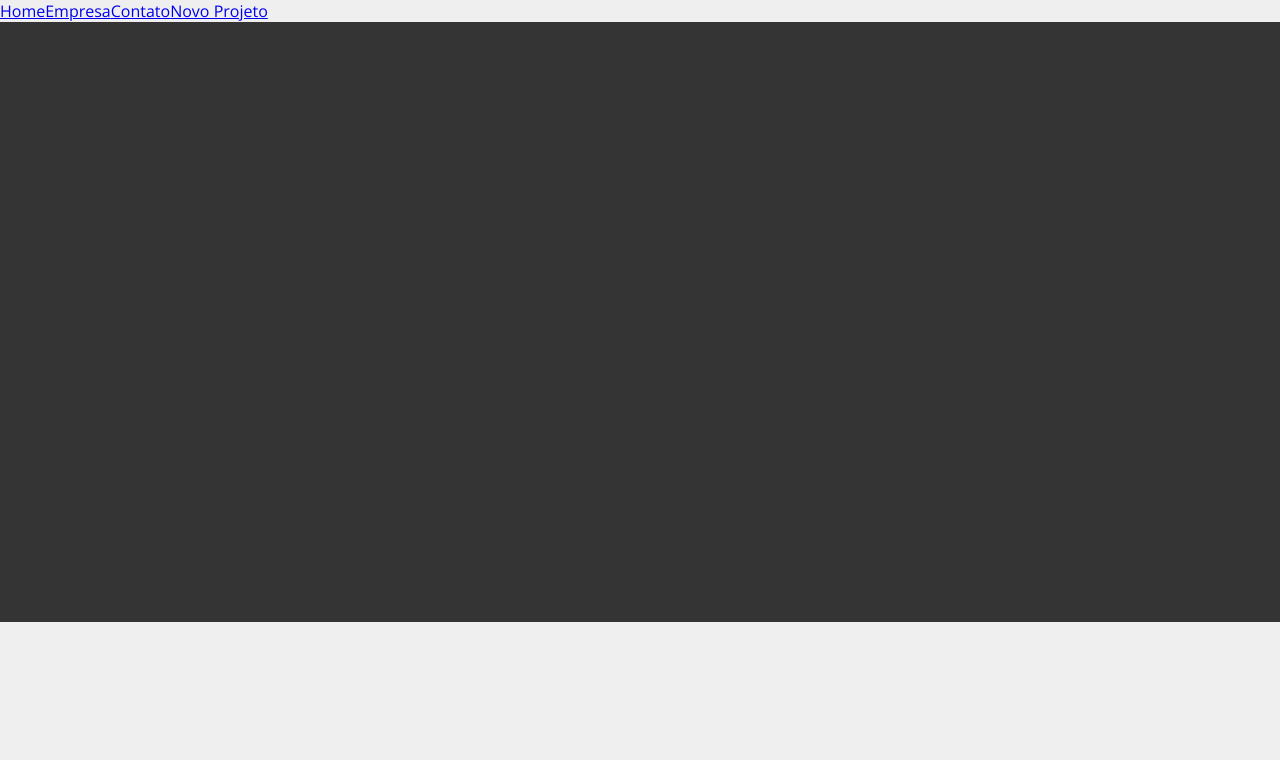
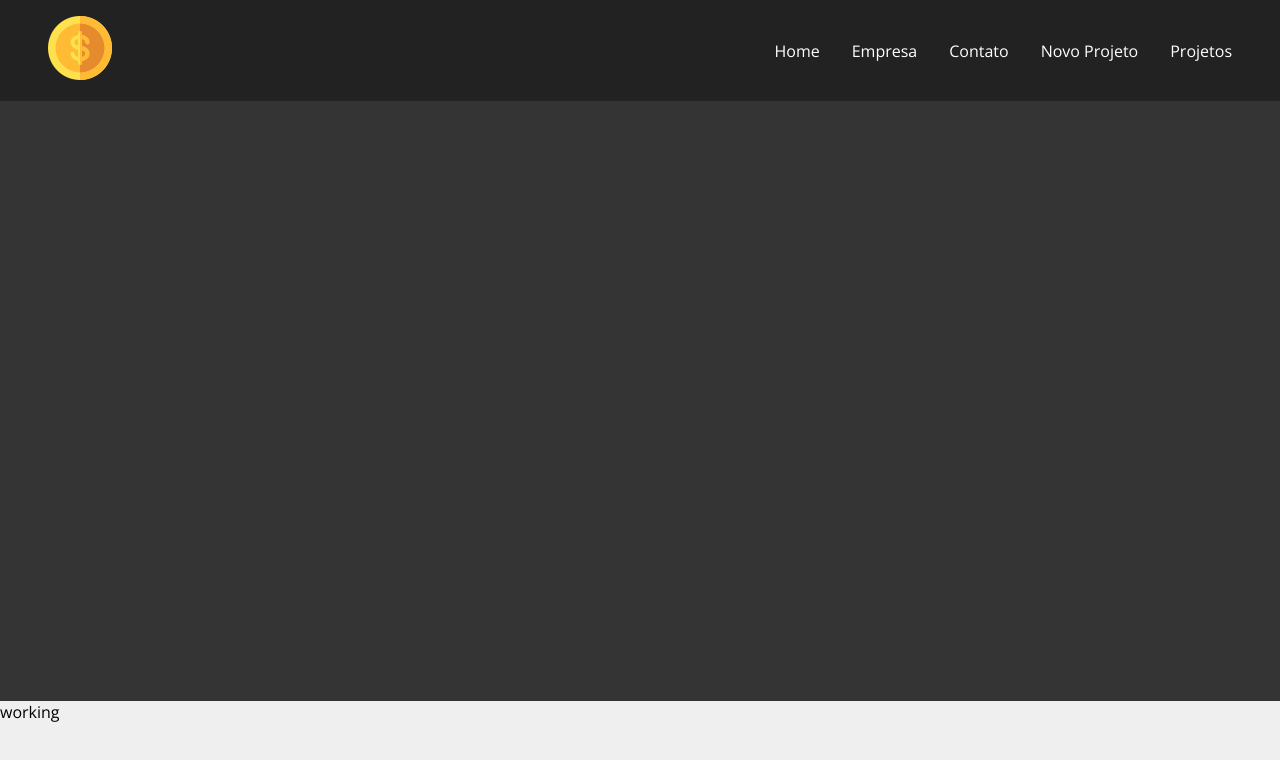
Before and after one commit to gabriel-ataidev/coin-project, a React (Create React App) app: page /projects in a window 1280 px wide. Shown: the top 760 px of the page. Built offline with nearby package versions, Linux system fonts and the light colour scheme.

Commit message:
navbar all set

```diff
--- a/src/App.js
+++ b/src/App.js
@@ -3,7 +3,9 @@ import Home from "./components/pages/Home";
 import Company from "./components/pages/Company";
 import Contact from "./components/pages/Contact";
 import NewProject from "./components/pages/NewProject";
-import Navbar from "./components/Navbar";
+import Projects from "./components/pages/Projects";
+import Navbar from "./components/layout/Navbar";
+import Footer from "./components/layout/Footer";
 import Container from "./components/layout/Container";
 
 function App() {
@@ -16,8 +18,10 @@ function App() {
           <Route path="/company" element={<Company />} />
           <Route path="/contact" element={<Contact />} />
           <Route path="/newproject" element={<NewProject />} />
+          <Route path="/projects" element={<Projects />} />
         </Routes>
       </Container>
+      <Footer/>
     </Router>
   );
 }
--- a/src/components/Navbar.js
+++ /dev/null
@@ -1,14 +0,0 @@
-import {Link} from "react-router-dom";
-
-function Navbar() {
-  return (
-    <nav>
-      <Link to="/">Home</Link>
-      <Link to="/company">Empresa</Link>
-      <Link to="/contact">Contato</Link>
-      <Link to="/newproject">Novo Projeto</Link>
-    </nav>
-  );
-}
-
-export default Navbar;
--- a/src/components/layout/Container.module.css
+++ b/src/components/layout/Container.module.css
@@ -1,8 +1,10 @@
 .container{
+    width: 100%;
     max-width: 1300px;
     display: flex;
     justify-content: space-between;
     margin: 0 auto;
+
     flex-wrap: wrap;
 }
 .min_height{
--- /dev/null
+++ b/src/components/layout/Footer.js
@@ -0,0 +1,9 @@
+import styles from './Footer.module.css'
+
+function Footer(){
+    return(
+        <footer>working</footer>
+    )
+}
+
+export default Footer
--- /dev/null
+++ b/src/components/layout/Navbar.js
@@ -0,0 +1,35 @@
+import {Link} from "react-router-dom";
+import styles from "./Navbar.module.css";
+import Container from "./Container";
+import logo from "../../img/costs_logo.png";
+
+function Navbar() {
+  return (
+    <nav className={styles.navbar}>
+      <Container>
+        <Link to="/">
+          <img src={logo} alt="Costs" />
+        </Link>
+        <ul className={styles.list}>
+          <li className={styles.item}>
+            <Link to="/">Home</Link>
+          </li>
+          <li className={styles.item}>
+            <Link to="/company">Empresa</Link>
+          </li>
+          <li className={styles.item}>
+            <Link to="/contact">Contato</Link>
+          </li>
+          <li className={styles.item}>
+            <Link to="/newproject">Novo Projeto</Link>
+          </li>
+          <li className={styles.item}>
+            <Link to="/projects">Projetos</Link>
+          </li>
+        </ul>
+      </Container>
+    </nav>
+  );
+}
+
+export default Navbar;
--- /dev/null
+++ b/src/components/layout/Navbar.module.css
@@ -0,0 +1,24 @@
+.navbar{
+    display: flex;
+    justify-content: space-between;
+    background: #222;
+    padding: 1em 3em;
+}
+.container{
+    display: flex;
+    justify-content: space-between;
+}
+.list{
+    display: flex;
+    list-style: none;
+    align-items: center;
+    gap: 2em;
+}
+.item a{
+    text-decoration: none;
+    color: #fff;
+    transition: all .4s ease-in-out;
+}
+.item a:hover{
+    color: #ffbb33;
+}
--- /dev/null
+++ b/src/components/pages/Projects.js
@@ -0,0 +1,7 @@
+function Projects(){
+    return(
+        <div></div>
+    )
+}
+
+export default Projects
```
Also changed, not shown: src/components/layout/Footer.module.css (added).
